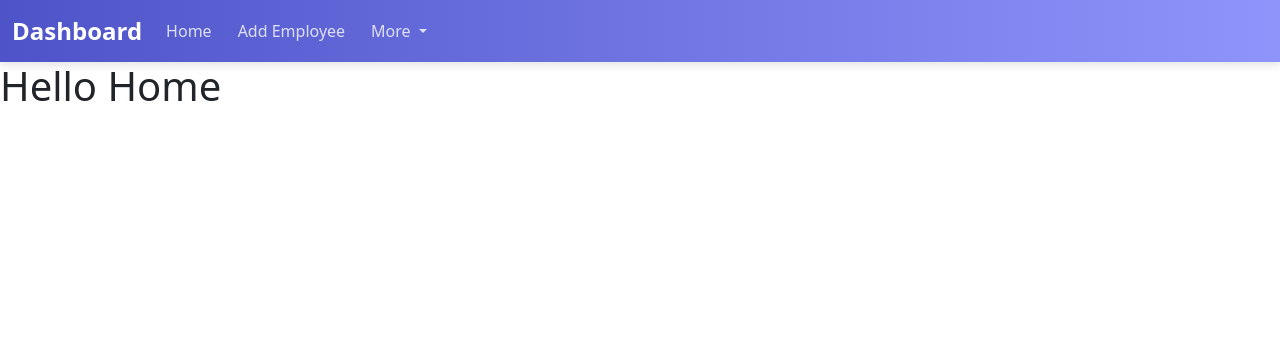
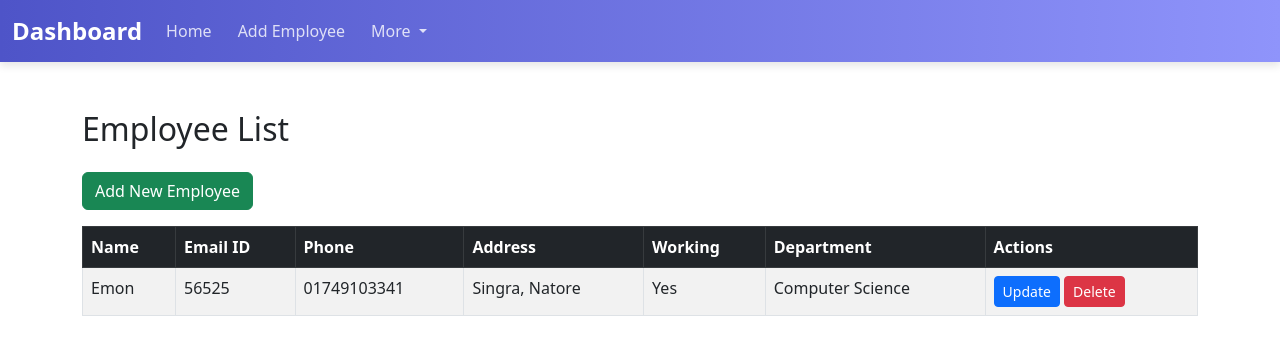
Before and after one commit to EmonJoy/Employee_managementSystem, a Django app: page /emp/manage/ in a window 1280 px wide. Shown: the top 362 px of the page. Run offline with Django 5.2, Linux system fonts and the light colour scheme; data comes from the database, SQL or seed files in the repository; both versions use the stored data as it was after the commit.

Commit message:
delete_function added

```diff
--- a/management/urls.py
+++ b/management/urls.py
@@ -6,4 +6,5 @@ urlpatterns = [
     path('manage/',manage),
     path('add-emp/',add_emp),
     path('about/', about),
+    path('delete-emp/<int:emp_id>',delete_emp),
 ]
--- a/management/views.py
+++ b/management/views.py
@@ -4,7 +4,10 @@ from .models import Emp
 
 # Create your views here.
 def manage(request):
-    return render(request, 'emp/home.html',{})
+
+    emps= Emp.objects.all()
+
+    return render(request, 'emp/home.html',{'emps':emps})
 
 def add_emp(request):
     if(request.method=="POST"):
@@ -40,3 +43,10 @@ def add_emp(request):
 
 def about(request):
     return render(request,'emp/about.html',{})
+
+def delete_emp(request, emp_id):
+    print(emp_id)
+    emp =Emp.objects.get(pk=emp_id)
+    emp.delete()
+
+    return redirect('/emp/manage')
--- a/templates/emp/home.html
+++ b/templates/emp/home.html
@@ -1,13 +1,51 @@
 <!DOCTYPE html>
 <html lang="en">
 <head>
-  <meta charset="UTF-8">
-  <title>Home</title>
+    <meta charset="UTF-8">
+    <title>Employee List</title>
+    <link href="https://cdn.jsdelivr.net/npm/bootstrap@5.3.0/dist/css/bootstrap.min.css" rel="stylesheet">
 </head>
 <body>
-  {% include 'emp/navbar.html' %}
+    {% include 'emp/navbar.html' %}
 
-  <h1>Hello Home</h1>
+    <div class="container mt-5">
+        <h2 class="mb-4">Employee List</h2>
 
+        <a href="/emp/add-emp/" class="btn btn-success mb-3">Add New Employee</a>
+
+        <table class="table table-bordered table-striped table-hover">
+            <thead class="table-dark">
+                <tr>
+                    <th>Name</th>
+                    <th>Email ID</th>
+                    <th>Phone</th>
+                    <th>Address</th>
+                    <th>Working</th>
+                    <th>Department</th>
+                    <th>Actions</th>
+                </tr>
+            </thead>
+            <tbody>
+                {% for e in emps %}
+                <tr>
+                    <td>{{ e.name }}</td>
+                    <td>{{ e.email_id }}</td>
+                    <td>{{ e.phone }}</td>
+                    <td>{{ e.address }}</td>
+                    <td>{{ e.working|yesno:"Yes,No" }}</td>
+                    <td>{{ e.department }}</td>
+                    <td>
+                        <a  class="btn btn-sm btn-primary">Update</a>
+                        <a href="/emp/delete-emp/{{e.id}}" class="btn btn-sm btn-danger">Delete</a>
+                    </td>
+                </tr>
+                {% empty %}
+                <tr>
+                    <td colspan="7" class="text-center">No employees found.</td>
+                </tr>
+                {% endfor %}
+            </tbody>
+        </table>
+    </div>
 </body>
 </html>
```
Also changed, not shown: db.sqlite3.
